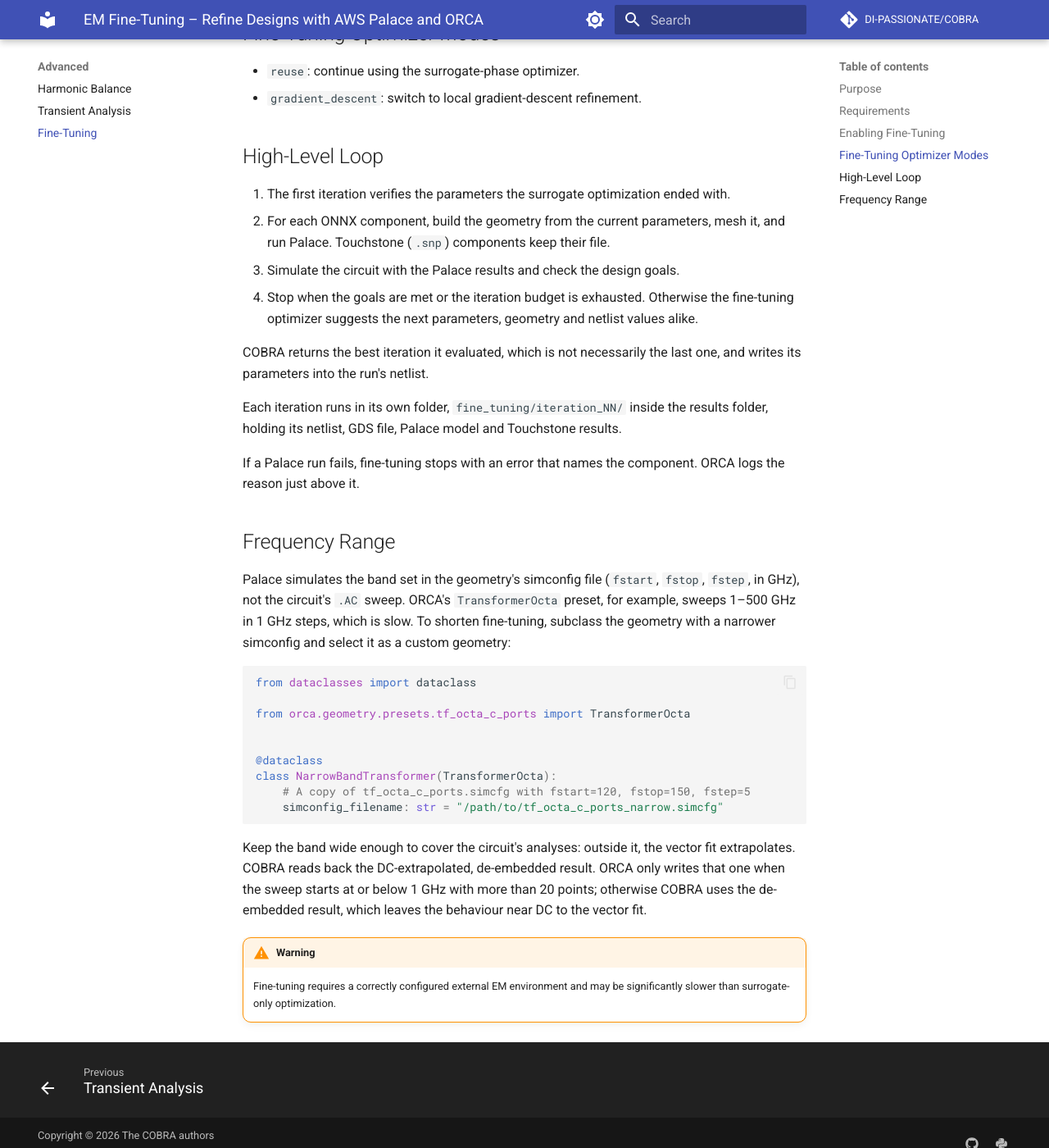
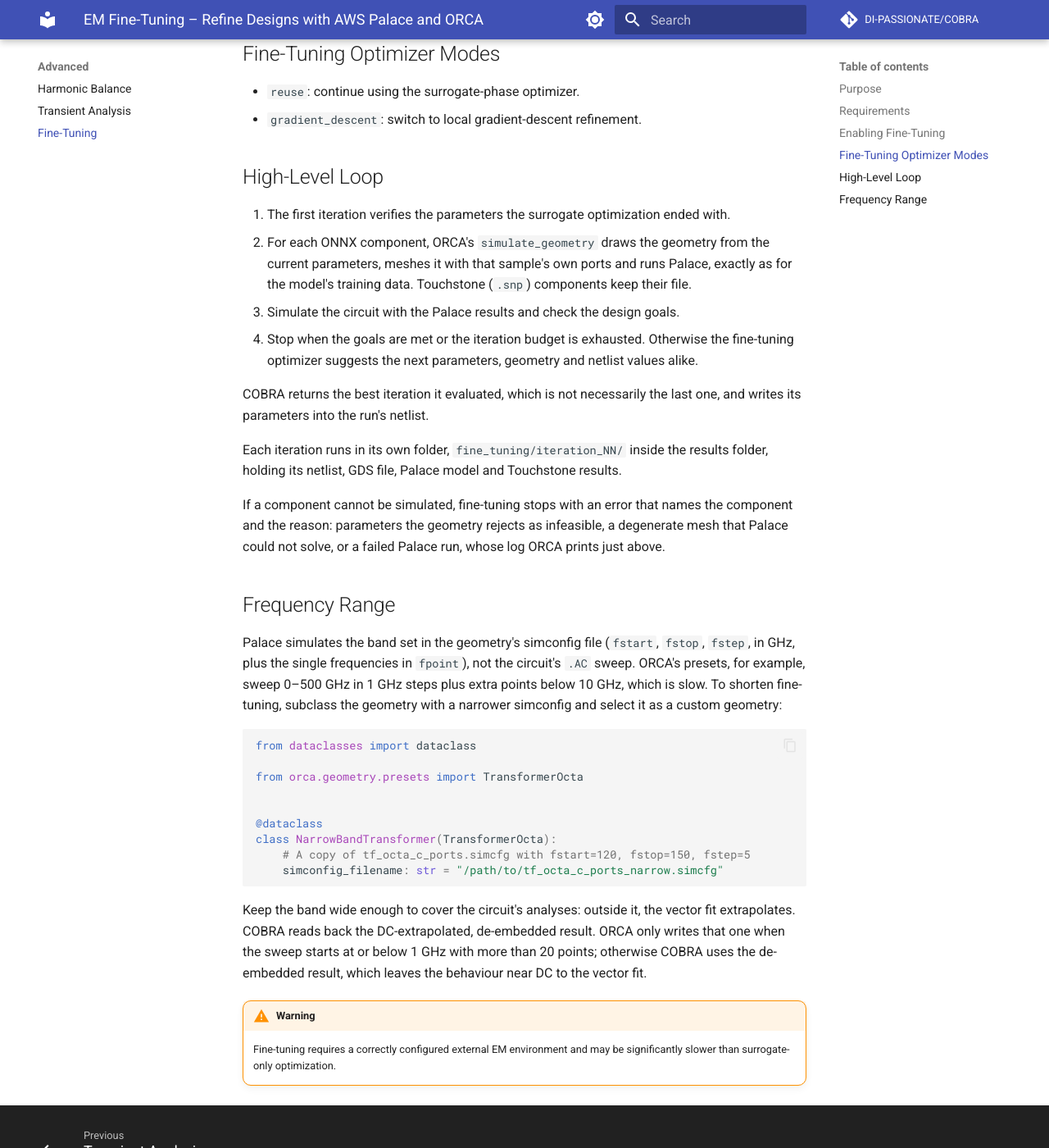
Before and after one commit to DI-PASSIONATE/COBRA, an MkDocs documentation site: the page built from docs/advanced/fine-tuning.md, in a window 1280 px wide and 1400 px high, scrolled down 830 px. Shown: the whole window at 82% size. Built offline with MkDocs 1.6.1 and Material for MkDocs 9.7.7, drawn with Linux system fonts in a browser that asks for light colours; comment, search, counter and statistics services are not loaded; some of the changed text lies outside the part shown.

Commit message:
Update documentation and examples

````diff
--- a/docs/advanced/fine-tuning.md
+++ b/docs/advanced/fine-tuning.md
@@ -15,7 +15,8 @@
 ## Requirements
 
 - Palace installed and callable.
-- ORCA geometry object available in Python workflow.
+- ORCA 2.1 or newer, installed with `pip install "cobra-rfic[orca]"`, and an ORCA geometry
+  for every ONNX component.
 
 ## Enabling Fine-Tuning
 
@@ -35,8 +36,9 @@
 ## High-Level Loop
 
 1. The first iteration verifies the parameters the surrogate optimization ended with.
-2. For each ONNX component, build the geometry from the current parameters, mesh it,
-   and run Palace. Touchstone (`.snp`) components keep their file.
+2. For each ONNX component, ORCA's `simulate_geometry` draws the geometry from the current
+   parameters, meshes it with that sample's own ports and runs Palace, exactly as for the
+   model's training data. Touchstone (`.snp`) components keep their file.
 3. Simulate the circuit with the Palace results and check the design goals.
 4. Stop when the goals are met or the iteration budget is exhausted. Otherwise the
    fine-tuning optimizer suggests the next parameters, geometry and netlist values alike.
@@ -47,20 +49,22 @@
 Each iteration runs in its own folder, `fine_tuning/iteration_NN/` inside the results
 folder, holding its netlist, GDS file, Palace model and Touchstone results.
 
-If a Palace run fails, fine-tuning stops with an error that names the component. ORCA
-logs the reason just above it.
+If a component cannot be simulated, fine-tuning stops with an error that names the
+component and the reason: parameters the geometry rejects as infeasible, a degenerate mesh
+that Palace could not solve, or a failed Palace run, whose log ORCA prints just above.
 
 ## Frequency Range
 
 Palace simulates the band set in the geometry's simconfig file (`fstart`, `fstop`,
-`fstep`, in GHz), not the circuit's `.AC` sweep. ORCA's `TransformerOcta` preset, for
-example, sweeps 1–500 GHz in 1 GHz steps, which is slow. To shorten fine-tuning, subclass
+`fstep`, in GHz, plus the single frequencies in `fpoint`), not the circuit's `.AC` sweep.
+ORCA's presets, for example, sweep 0–500 GHz in 1 GHz steps plus extra points below 10 GHz,
+which is slow. To shorten fine-tuning, subclass
 the geometry with a narrower simconfig and select it as a custom geometry:
 
 ```python
 from dataclasses import dataclass
 
-from orca.geometry.presets.tf_octa_c_ports import TransformerOcta
+from orca.geometry.presets import TransformerOcta
 
 
 @dataclass
````
Also changed, not shown: README.md (+2 -2 lines), docs/setup.md (+3 -2 lines), docs/user-guide/configuration.md (+2 -1 lines), 2 other files.
